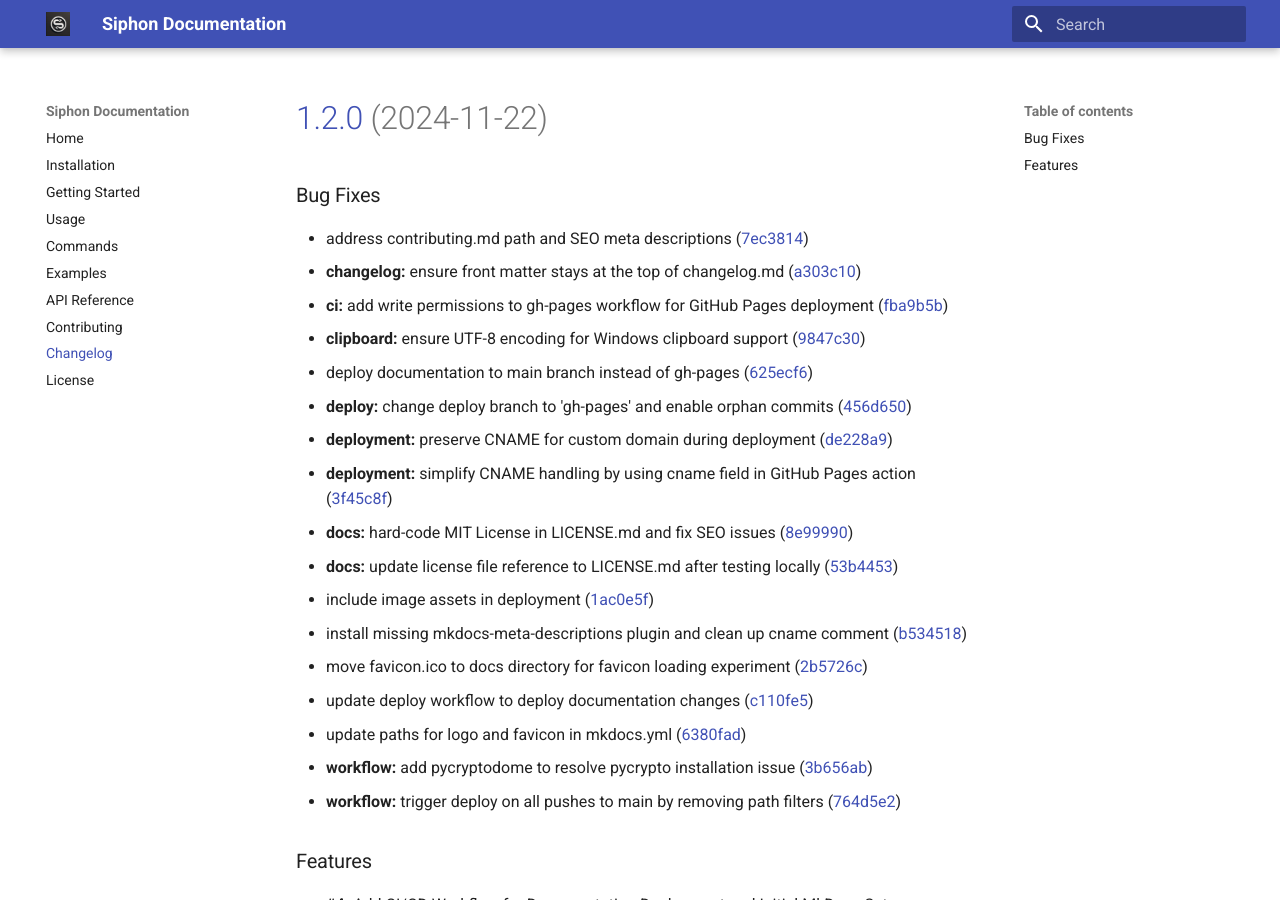
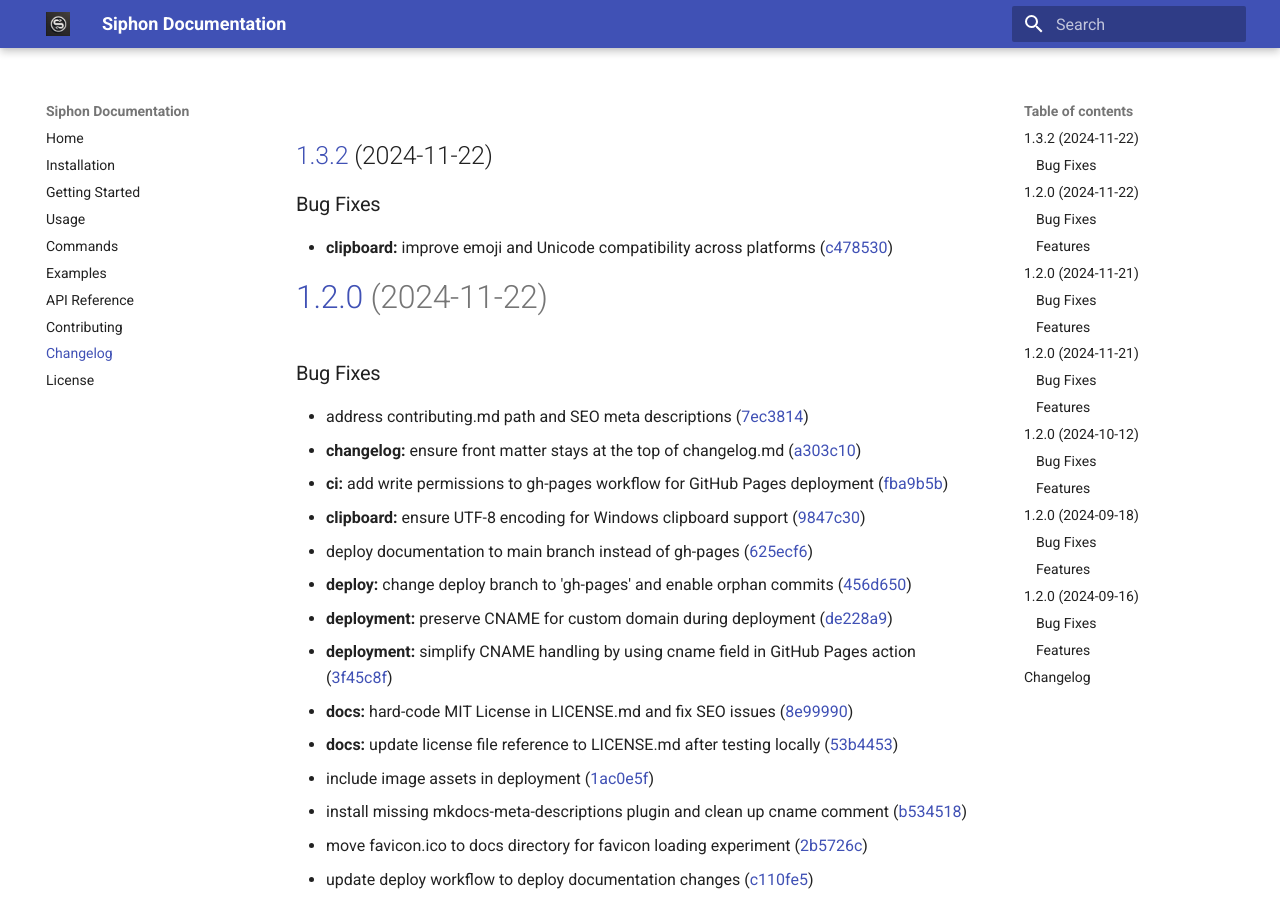
Before and after one commit to atxtechbro/siphon, an MkDocs documentation site: the page built from docs/changelog.md, in a window 1280 px wide and 900 px high. Built offline with MkDocs 1.6.1 and Material for MkDocs 9.7.7, drawn with Linux system fonts in a browser that asks for light colours.

Commit message:
chore(release): update changelog and bump version to 1.3.2

```diff
--- a/docs/changelog.md
+++ b/docs/changelog.md
@@ -1,3 +1,10 @@
+## [1.3.2](https://github.com/atxtechbro/siphon/compare/v1.3.1...v1.3.2) (2024-11-22)
+
+
+### Bug Fixes
+
+* **clipboard:** improve emoji and Unicode compatibility across platforms ([c478530](https://github.com/atxtechbro/siphon/commit/c478530f8741f5eda3c47282bae06504aff35b51))
+
 # [1.2.0](https://github.com/atxtechbro/siphon/compare/v1.1.0...v1.2.0) (2024-11-22)
 
 
```
